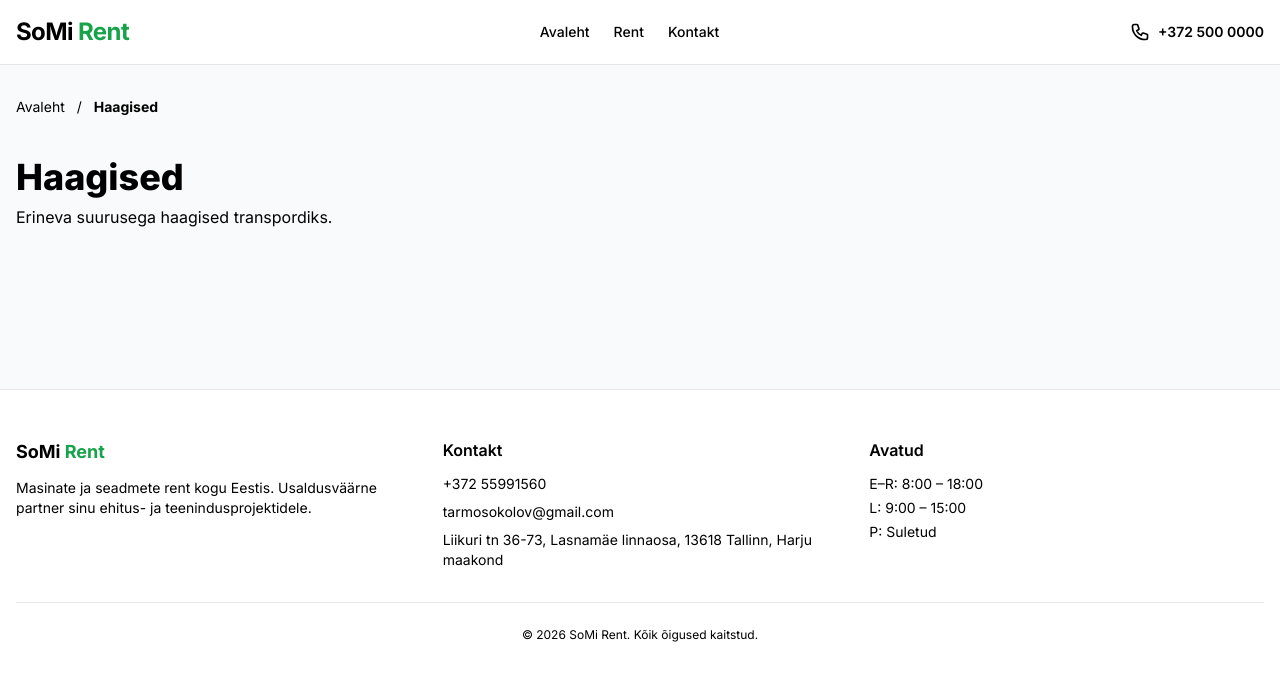
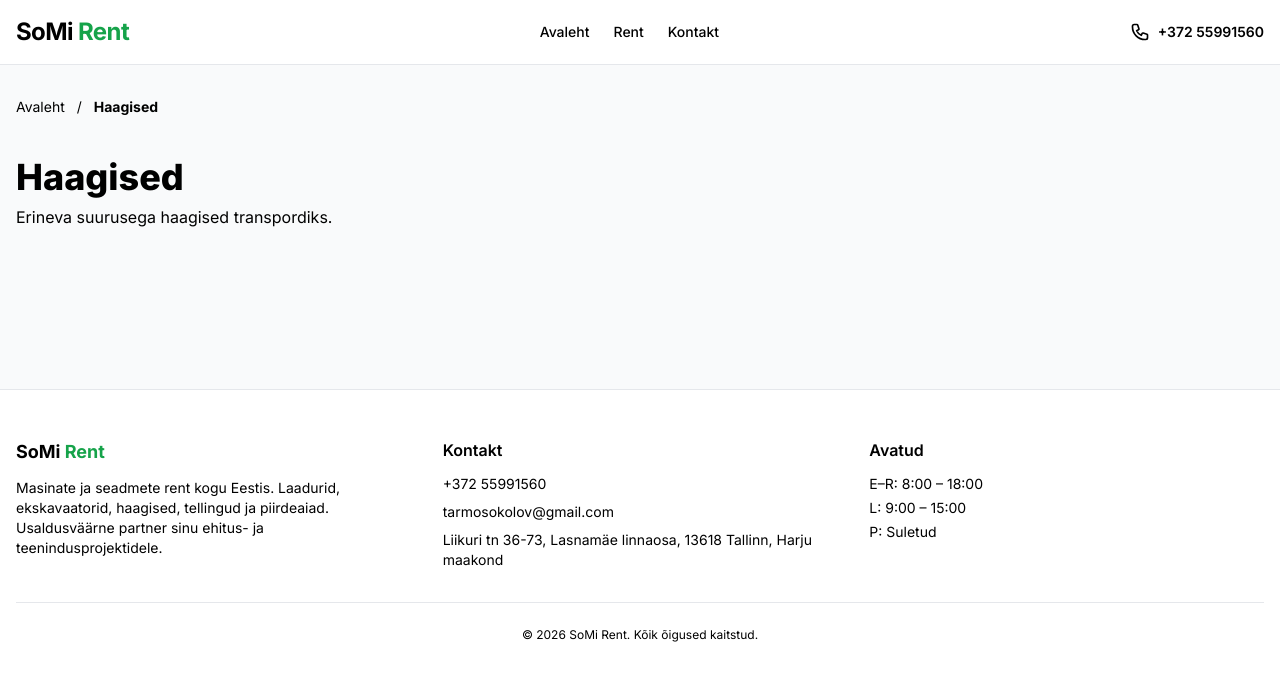
Before and after one commit to SoMi-Rent-OU/rendiportaal-homepage, a Jekyll site: the page built from _products/haagised/index.md, in a window 1280 px wide. Shown: the top 681 px of the page. Built offline with Jekyll 4.4.1, drawn with Linux system fonts in a browser that asks for light colours; nearby versions of some CDN libraries.

Commit message:
unify constant

```diff
--- a/_config.yml
+++ b/_config.yml
@@ -18,15 +18,14 @@
 # You can create any custom variable you would like, and they will be accessible
 # in the templates via {{ site.myvariable }}.
 
-title: so-mi rent
-email: info@so-mirent.ee
+title: SoMi Rent
+email: tarmosokolov@gmail.com
+phone: +372 55991560
 description: >-
   Masinate ja seadmete rent kogu Eestis.
   Laadurid, ekskavaatorid, haagised, tellingud ja piirdeaiad.
 baseurl: "" # the subpath of your site, e.g. /blog
 url: "" # the base hostname & protocol for your site, e.g. http://example.com
-twitter_username: jekyllrb
-github_username:  jekyll
 
 # Collections
 collections:
--- a/_includes/footer.html
+++ b/_includes/footer.html
@@ -6,7 +6,7 @@
           <span>SoMi</span><span class="text-green-600"> Rent</span>
         </h3>
         <p class="text-sm">
-          Masinate ja seadmete rent kogu Eestis.
+          {{ site.description }}
           Usaldusväärne partner sinu ehitus- ja teenindusprojektidele.
         </p>
       </div>
@@ -14,10 +14,10 @@
         <h4 class="font-semibold mb-3">Kontakt</h4>
         <ul class="text-sm space-y-2">
           <li>
-            <a href="tel:+37250000000" class="hover:text-green-600 transition">+372 55991560</a>
+            <a href="tel:{{ site.phone | remove: ' ' }}" class="hover:text-green-600 transition">{{ site.phone }}</a>
           </li>
           <li>
-            <a href="mailto:tarmosokolov@gmail.com" class="hover:text-green-600 transition">tarmosokolov@gmail.com</a>
+            <a href="mailto:{{ site.email }}" class="hover:text-green-600 transition">{{ site.email }}</a>
           </li>
           <li>Liikuri tn 36-73, Lasnamäe linnaosa, 13618 Tallinn, Harju maakond</li>
         </ul>
--- a/_includes/header.html
+++ b/_includes/header.html
@@ -8,11 +8,11 @@
       <a href="#kategooriad" class="hover:text-green-600 transition">Rent</a>
       <a href="#kontakt" class="hover:text-green-600 transition">Kontakt</a>
     </nav>
-    <a href="tel:+37250000000" class="flex items-center gap-2 text-sm font-semibold hover:text-green-600 transition">
+    <a href="tel:{{ site.phone | remove: ' ' }}" class="flex items-center gap-2 text-sm font-semibold hover:text-green-600 transition">
       <svg xmlns="http://www.w3.org/2000/svg" class="w-5 h-5" fill="none" viewBox="0 0 24 24" stroke="currentColor" stroke-width="2">
         <path stroke-linecap="round" stroke-linejoin="round" d="M3 5a2 2 0 012-2h3.28a1 1 0 01.948.684l1.498 4.493a1 1 0 01-.502 1.21l-2.257 1.13a11.042 11.042 0 005.516 5.516l1.13-2.257a1 1 0 011.21-.502l4.493 1.498a1 1 0 01.684.949V19a2 2 0 01-2 2h-1C9.716 21 3 14.284 3 6V5z"/>
       </svg>
-      +372 500 0000
+      {{ site.phone }}
     </a>
   </div>
 </header>
```
Also changed, not shown: other parts of _includes/footer.html (+1 -1 lines).
